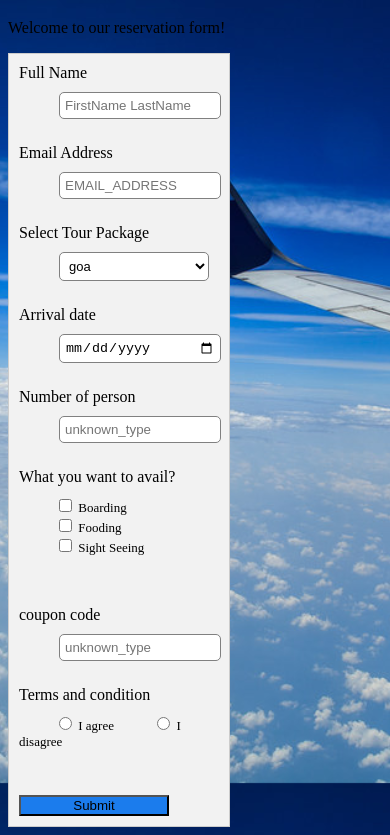
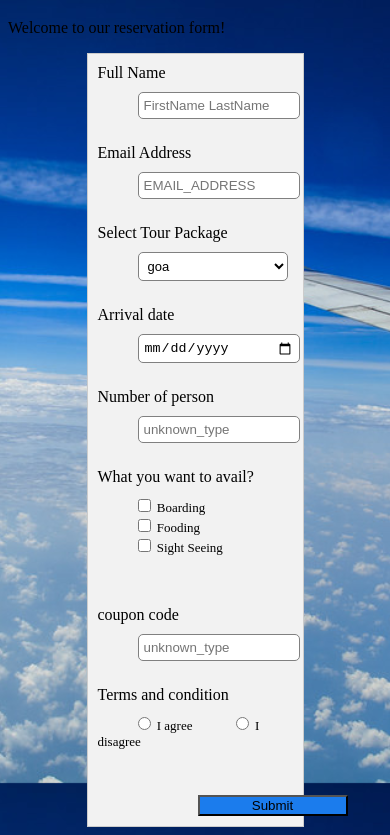
Before and after one commit to rayasalem/formsass, a plain HTML site: page index.html in a window 390 px wide. Shown: the part 61-896 px from the top of the page. Drawn offline with Linux system fonts and the light colour scheme.

Commit message:
Initial commit

```diff
--- a/index.css
+++ b/index.css
@@ -19,6 +19,7 @@ body {
   padding: 10px;
   width: 50vw;
   background-color: #f2f2f2;
+  margin: 0 auto;
 }
 
 .col-4{
@@ -76,10 +77,7 @@ select {
   background-color: #fff;
 }
 @media screen and (max-width: 600px) {
-  .container {
-    max-width: 90%;
- min-width: 200px;
-  }
+
 .row{
   grid-template-columns: 1fr;
 }
@@ -87,6 +85,7 @@ select {
     float: none;
   margin-top: 0;
     margin-right: 0;
+    max-width: 100%;
   }
 
   .col-4 {
@@ -96,18 +95,9 @@ select {
 
   .col-8 {
     width: 100%;
-    margin-left: 0;
   }
 
   input[type="submit"] {
-    margin-left: 0;
     max-width: 300px;
   }
 }
-
-@media screen and (min-width: 768px) {
-  .container {
-    font-size: medium;
-    grid-template-columns: 15vw 35vw;
-  }
-}
```
